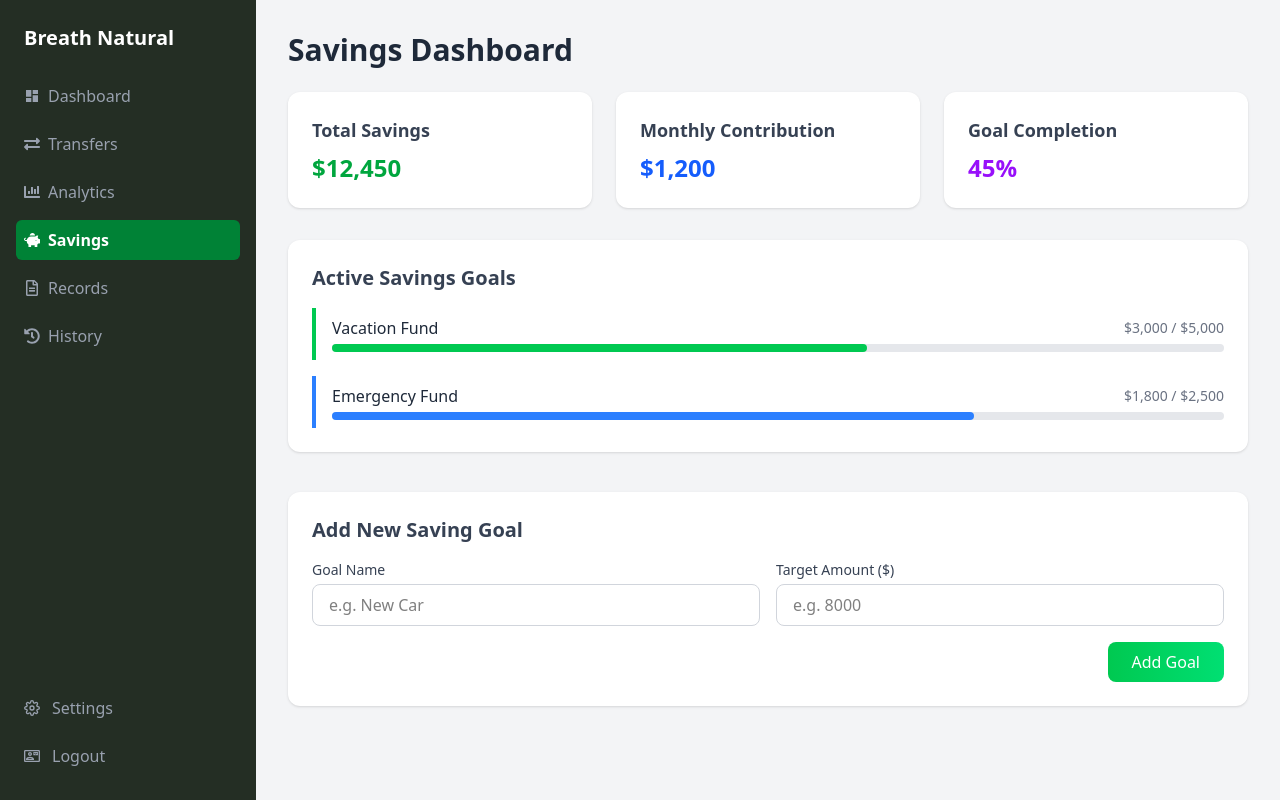
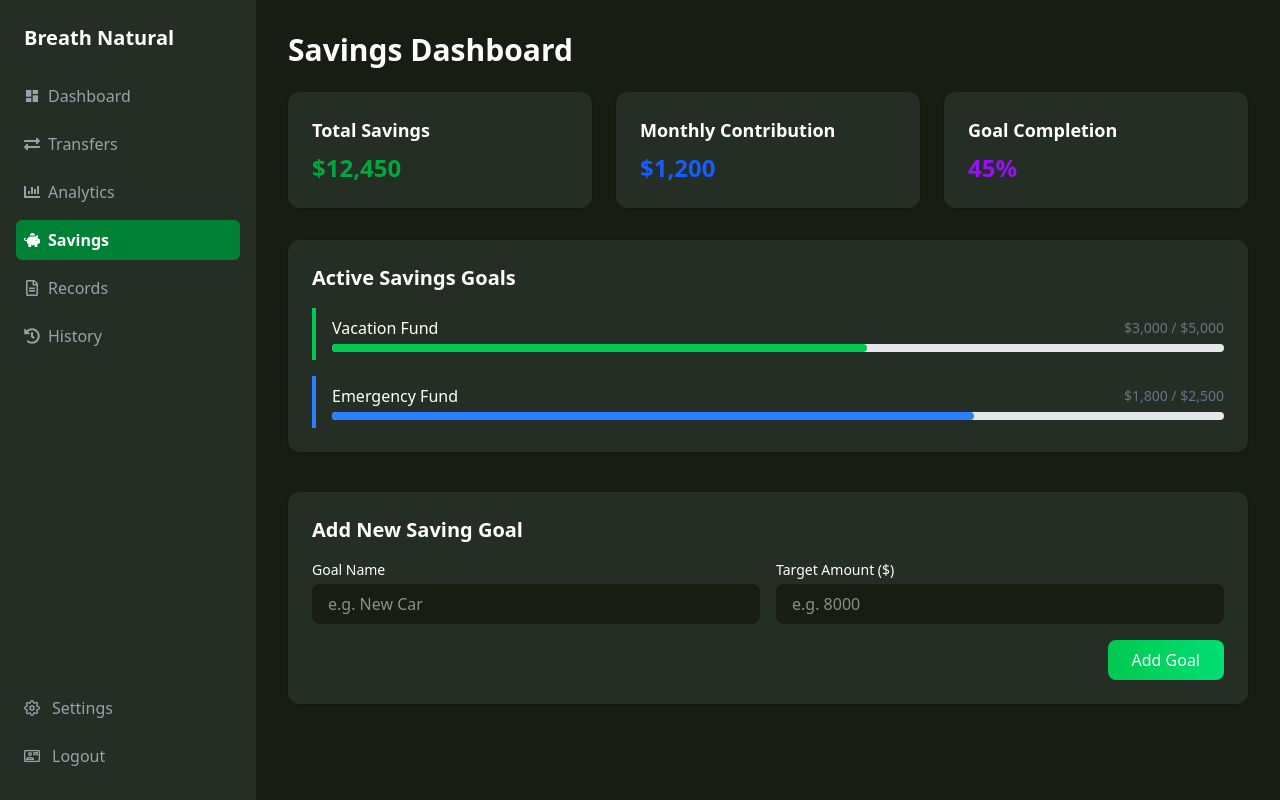
Before and after one commit to tot3110/Planto-Project, a React (Vite) app in the folder Breath-Natural/: page /savings in a window 1280 px wide. Built offline with nearby package versions, Linux system fonts and the light colour scheme.

Commit message:
Changes In pages

```diff
--- a/Breath-Natural/src/components/LeftSidebar.jsx
+++ b/Breath-Natural/src/components/LeftSidebar.jsx
@@ -20,7 +20,7 @@ const Sidebar = () => {
   ];
 
   return (
-    <div className="w-[20%] h-[800px] bg-[#242e24] text-white flex flex-col justify-between">
+    <div className="w-[20%] h-[100%] bg-[#242e24] text-white flex flex-col justify-between">
       <div>
         <div className="p-6 font-bold text-xl">Breath Natural</div>
 
--- a/Breath-Natural/src/components/RightSidebar.jsx
+++ b/Breath-Natural/src/components/RightSidebar.jsx
@@ -80,7 +80,7 @@ const Sidebar = () => {
           return (
             <div
               key={item.id}
-              className="flex items-center space-x-3 p-3 rounded-lg hover:bg-gray-800 transition-colors cursor-pointer group"
+              className="flex items-center space-x-3 p-2 rounded-lg hover:bg-gray-800 transition-colors cursor-pointer group"
             >
               <div className={`p-2 rounded-lg bg-gray-800 group-hover:bg-gray-700 transition-colors`}>
                 <IconComponent className={`w-5 h-5 ${item.color}`} />
--- a/Breath-Natural/src/page/Dashboard.jsx
+++ b/Breath-Natural/src/page/Dashboard.jsx
@@ -38,7 +38,7 @@ const Dashboard = () => {
   }
 
   return (
-    <div className='flex text-white'>
+    <div className='flex h-[800px] text-white'>
       <LeftSidebar className="w-64" />
       <div className='w-[60%] bg-[#181D14]'>
       <Navbar />
--- a/Breath-Natural/src/page/History.jsx
+++ b/Breath-Natural/src/page/History.jsx
@@ -42,16 +42,16 @@ const History = () => {
   ];
 
   return (
-  <div className="flex">
+  <div className="flex h-screen">
   <LeftSidebar />
-    <div className="w-[80%] min-h-screen bg-gray-100 p-4 sm:p-6 md:p-8 overflow-y-auto">
-      <h1 className="text-2xl sm:text-3xl font-semibold text-gray-800 mb-6">
+    <div className="w-[80%] min-h-screen bg-[#181D14] p-4 sm:p-6 md:p-8 overflow-y-auto">
+      <h1 className="text-2xl sm:text-3xl font-semibold text-white mb-6">
         Activity History
       </h1>
 
-      <div className="bg-white rounded-xl shadow p-4 overflow-x-auto">
-        <table className="min-w-full text-sm text-left text-gray-700">
-          <thead className="bg-gray-200 text-xs uppercase text-gray-600">
+      <div className="bg-[#242e24] rounded-xl shadow p-4 overflow-x-auto">
+        <table className="min-w-full text-sm text-left text-white">
+          <thead className="bg-gray-200 text-xs uppercase text-gray-700">
             <tr>
               <th className="px-4 py-3">Timestamp</th>
               <th className="px-4 py-3">User</th>
@@ -63,7 +63,7 @@ const History = () => {
             {historyData.map((item) => (
               <tr
                 key={item.id}
-                className="border-b hover:bg-gray-50 transition duration-150"
+                className="border-b  transition duration-150"
               >
                 <td className="px-4 py-2">{item.timestamp}</td>
                 <td className="px-4 py-2">{item.user}</td>
--- a/Breath-Natural/src/page/Savings.jsx
+++ b/Breath-Natural/src/page/Savings.jsx
@@ -4,35 +4,35 @@ import LeftSidebar from '../components/LeftSidebar'
 
 const Saving = () => {
   return (
-    <div className='flex'>
+    <div className='flex h-[800px]'>
     <LeftSidebar />
-    <div className="w-[80%] min-h-screen bg-gray-100 p-4 sm:p-6 md:p-8 overflow-y-auto">
+    <div className="w-[80%] min-h-screen bg-[#181D14] p-4 sm:p-6 md:p-8 overflow-y-auto">
       {/* Header */}
-      <h1 className="text-2xl sm:text-3xl font-semibold text-gray-800 mb-6">Savings Dashboard</h1>
+      <h1 className="text-2xl sm:text-3xl font-semibold text-white mb-6">Savings Dashboard</h1>
 
       {/* Savings Overview */}
       <div className="grid grid-cols-1 sm:grid-cols-2 lg:grid-cols-3 gap-6 mb-8">
-        <div className="bg-white p-6 rounded-xl shadow">
-          <h3 className="text-lg font-semibold text-gray-700 mb-2">Total Savings</h3>
+        <div className="bg-[#242e24] p-6 rounded-xl shadow">
+          <h3 className="text-lg font-semibold text-white mb-2">Total Savings</h3>
           <p className="text-2xl font-bold text-green-600">$12,450</p>
         </div>
-        <div className="bg-white p-6 rounded-xl shadow">
-          <h3 className="text-lg font-semibold text-gray-700 mb-2">Monthly Contribution</h3>
+        <div className="bg-[#242e24] p-6 rounded-xl shadow">
+          <h3 className="text-lg font-semibold text-white mb-2">Monthly Contribution</h3>
           <p className="text-2xl font-bold text-blue-600">$1,200</p>
         </div>
-        <div className="bg-white p-6 rounded-xl shadow">
-          <h3 className="text-lg font-semibold text-gray-700 mb-2">Goal Completion</h3>
+        <div className="bg-[#242e24] p-6 rounded-xl shadow">
+          <h3 className="text-lg font-semibold text-white mb-2">Goal Completion</h3>
           <p className="text-2xl font-bold text-purple-600">45%</p>
         </div>
       </div>
 
       {/* Goals List */}
-      <div className="bg-white rounded-xl p-6 shadow mb-10">
-        <h2 className="text-xl font-semibold text-gray-700 mb-4">Active Savings Goals</h2>
+      <div className="bg-[#242e24] rounded-xl p-6 shadow mb-10">
+        <h2 className="text-xl font-semibold text-white mb-4">Active Savings Goals</h2>
         <ul className="space-y-4">
           <li className="border-l-4 border-green-500 pl-4 py-2">
             <div className="flex justify-between items-center">
-              <span className="text-gray-800">Vacation Fund</span>
+              <span className="text-white">Vacation Fund</span>
               <span className="text-sm text-gray-500">$3,000 / $5,000</span>
             </div>
             <div className="w-full bg-gray-200 h-2 rounded mt-1">
@@ -41,7 +41,7 @@ const Saving = () => {
           </li>
           <li className="border-l-4 border-blue-500 pl-4 py-2">
             <div className="flex justify-between items-center">
-              <span className="text-gray-800">Emergency Fund</span>
+              <span className="text-white">Emergency Fund</span>
               <span className="text-sm text-gray-500">$1,800 / $2,500</span>
             </div>
             <div className="w-full bg-gray-200 h-2 rounded mt-1">
@@ -52,23 +52,23 @@ const Saving = () => {
       </div>
 
       {/* Add New Goal */}
-      <div className="bg-white rounded-xl p-6 shadow">
-        <h2 className="text-xl font-semibold text-gray-700 mb-4">Add New Saving Goal</h2>
+      <div className="bg-[#242e24] rounded-xl p-6 shadow">
+        <h2 className="text-xl font-semibold text-white mb-4">Add New Saving Goal</h2>
         <form className="grid grid-cols-1 sm:grid-cols-2 gap-4">
           <div>
-            <label className="block text-sm font-medium text-gray-700 mb-1">Goal Name</label>
+            <label className="block text-sm font-medium text-white mb-1">Goal Name</label>
             <input
               type="text"
               placeholder="e.g. New Car"
-              className="w-full px-4 py-2 border border-gray-300 rounded-lg focus:outline-none focus:ring-2 focus:ring-blue-400"
+              className="w-full px-4 py-2 bg-[#181D14] text-white rounded-lg focus:outline-none focus:ring-2 focus:ring-blue-400"
             />
           </div>
           <div>
-            <label className="block text-sm font-medium text-gray-700 mb-1">Target Amount ($)</label>
+            <label className="block text-sm font-medium text-white mb-1">Target Amount ($)</label>
             <input
               type="number"
               placeholder="e.g. 8000"
-              className="w-full px-4 py-2 border border-gray-300 rounded-lg focus:outline-none focus:ring-2 focus:ring-blue-400"
+              className="w-full px-4 py-2 bg-[#181D14] text-white rounded-lg focus:outline-none focus:ring-2 focus:ring-blue-400"
             />
           </div>
           <div className="sm:col-span-2 text-right">
--- a/Breath-Natural/src/page/Transfers.jsx
+++ b/Breath-Natural/src/page/Transfers.jsx
@@ -9,9 +9,9 @@ const Transfers = () => {
   ];
 
   return (
-    <div className='flex'>
+    <div className='flex h-[700px]'>
     <LeftSidebar />
-    <div className="w-[100%]  p-4 sm:p-6 md:p-8 bg-[#181D14] ">
+    <div className="w-[100%] sm:px-8 sm:pt-8 md:px-8 md:pt-8 bg-[#181D14] ">
 
       {/* Header */}
       <h1 className="text-2xl sm:text-3xl font-semibold text-white mb-6">
@@ -58,7 +58,7 @@ const Transfers = () => {
               </div>
 
       {/* Recent Transfers Table */}
-      <div className="bg-[#181D14] p-6 rounded-xl shadow-md overflow-x-auto">
+      <div className="bg-[#181D14] px-6 pt-6 rounded-xl shadow-md overflow-x-auto">
         <h2 className="text-lg font-semibold mb-4 text-white">Recent Transfers</h2>
         <table className="min-w-full text-sm text-white">
           <thead className="bg-[#181D14] text-left">
```
Also changed, not shown: Breath-Natural/src/page/Analytics.jsx (+7 -7 lines), Breath-Natural/src/page/Records.jsx (+7 -7 lines), Breath-Natural/src/page/Settings.jsx (+11 -24 lines).
